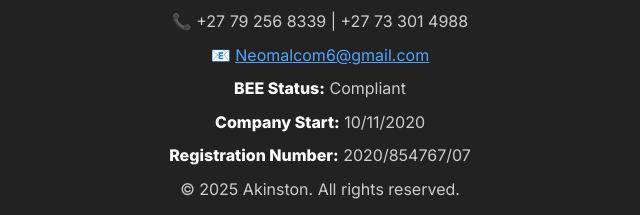
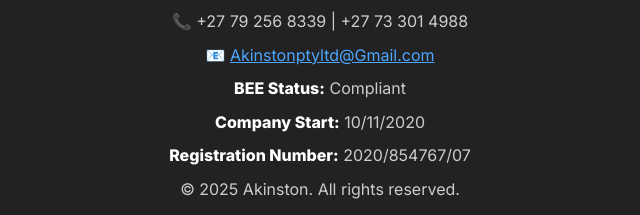
Before and after one commit to DGNeoMalcom/Minyembeti-IT-4U, a plain HTML site: page index.html in a window 1280 px wide. Shown: the part 674-889 px from the top of the page, 320-960 px from the left. Drawn offline with Linux system fonts and the light colour scheme.

Commit message:
Update index.html

```diff
--- a/index.html
+++ b/index.html
@@ -50,7 +50,7 @@
     <div class="contact">
       <p><strong>Contact Us</strong></p>
       <p>📞 +27 79 256 8339 | +27 73 301 4988</p>
-      <p>📧 <a href="mailto:Neomalcom6@gmail.com" style="color:#4da6ff;">Neomalcom6@gmail.com</a></p>
+      <p>📧 <a href="mailto:Akinstonptyltd@Gmail.com" style="color:#4da6ff;">Akinstonptyltd@Gmail.com</a></p>
     </div>
     <div class="company-info">
       <p><strong>BEE Status:</strong> Compliant</p>
```
